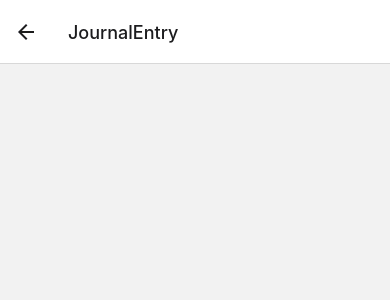
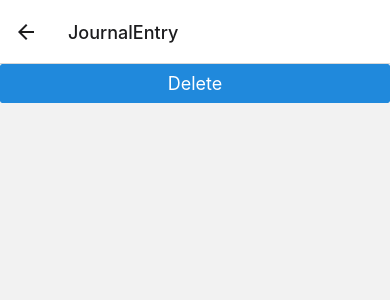
Before and after one commit to Sohil1926/MindPalAi, a React Native app: screen /JournalEntry in a window 390 px wide. Shown: the top 300 px of the page. Built offline with nearby package versions, Linux system fonts and the light colour scheme.

Commit message:
delete journal entries

```diff
--- a/pages/JournalEntry.js
+++ b/pages/JournalEntry.js
@@ -1,23 +1,38 @@
 import { StatusBar } from 'expo-status-bar';
-import { Text, View, FlatList } from 'react-native';
+import { Text, View, FlatList, Alert } from 'react-native';
 import React, { useState, useEffect } from 'react';
 import { Button, Input } from '@rneui/themed';
 import axios from 'axios';
 import qs from 'qs';
 import AsyncStorage from '@react-native-async-storage/async-storage';
 
-
 // import { createCompletion } from './openAI';
-export default function JournalArchive({navigation, route}) {
+export default function JournalArchive({ navigation, route }) {
   const [JournalEntry, setJournalEntry] = useState('');
-
 
   const getJournalEntry = async () => {
     try {
-            const value = await AsyncStorage.getItem(route.params.key)
-            setJournalEntry(value)
-          } catch(e) {
+      const value = await AsyncStorage.getItem(route.params.key);
+      setJournalEntry(value);
+    } catch (e) {
       // error reading value
+      Alert.alert(
+        'Error',
+        'Something unexpected happened. Please try again later.'
+      );
+    }
+  };
+
+  const delEntry = async () => {
+    try {
+      await AsyncStorage.removeItem(route.params.key);
+      navigation.navigate('JournalArchive');
+    } catch (e) {
+      // error reading value
+      Alert.alert(
+        'Error',
+        'Something unexpected happened. Please try again later.'
+      );
     }
   };
 
@@ -27,9 +42,8 @@ export default function JournalArchive({navigation, route}) {
 
   return (
     <View className='flex-1 justify-top py-20 gap-5 bg-black'>
-   <Text>
-   {JournalEntry}
-    </Text>
+      <Text>{JournalEntry}</Text>
+      <Button title={'Delete'} onPress={delEntry} />
     </View>
   );
 }
```
Lines whose indentation alone changed are shown as unchanged.
